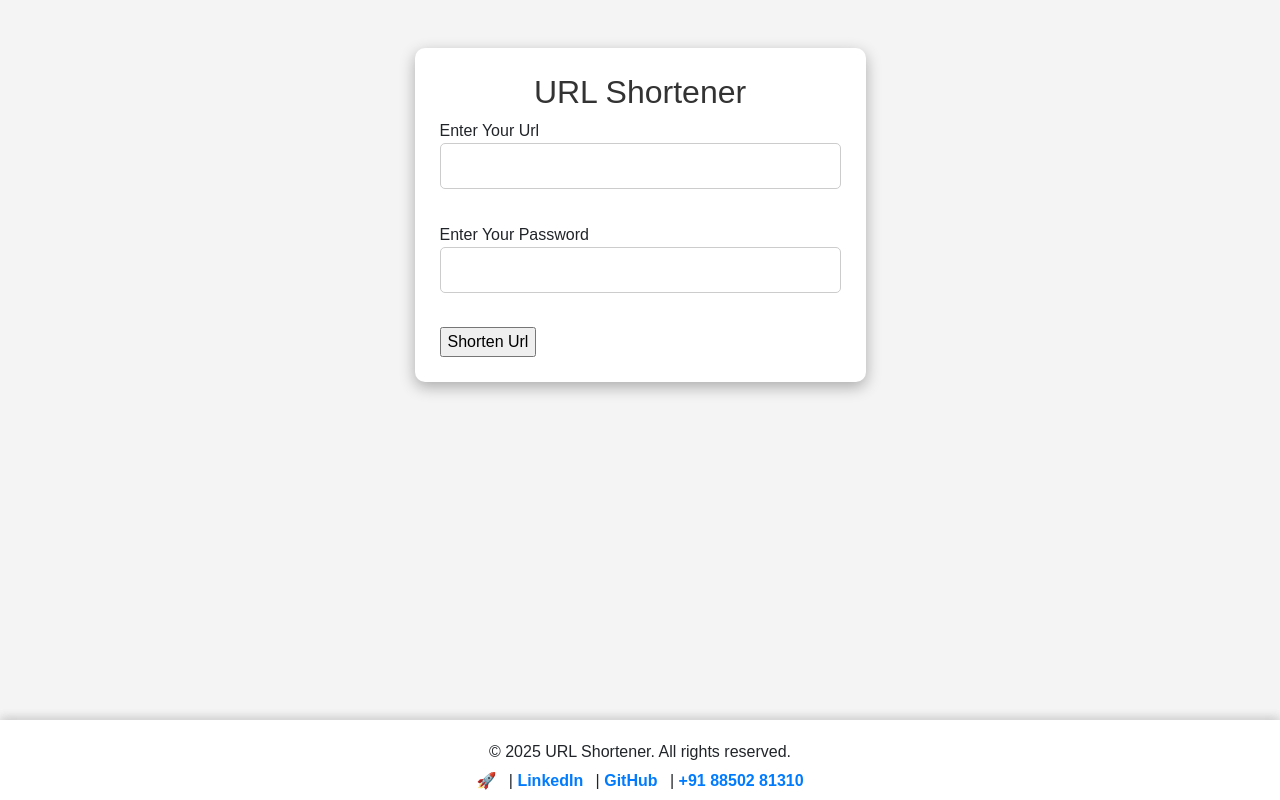
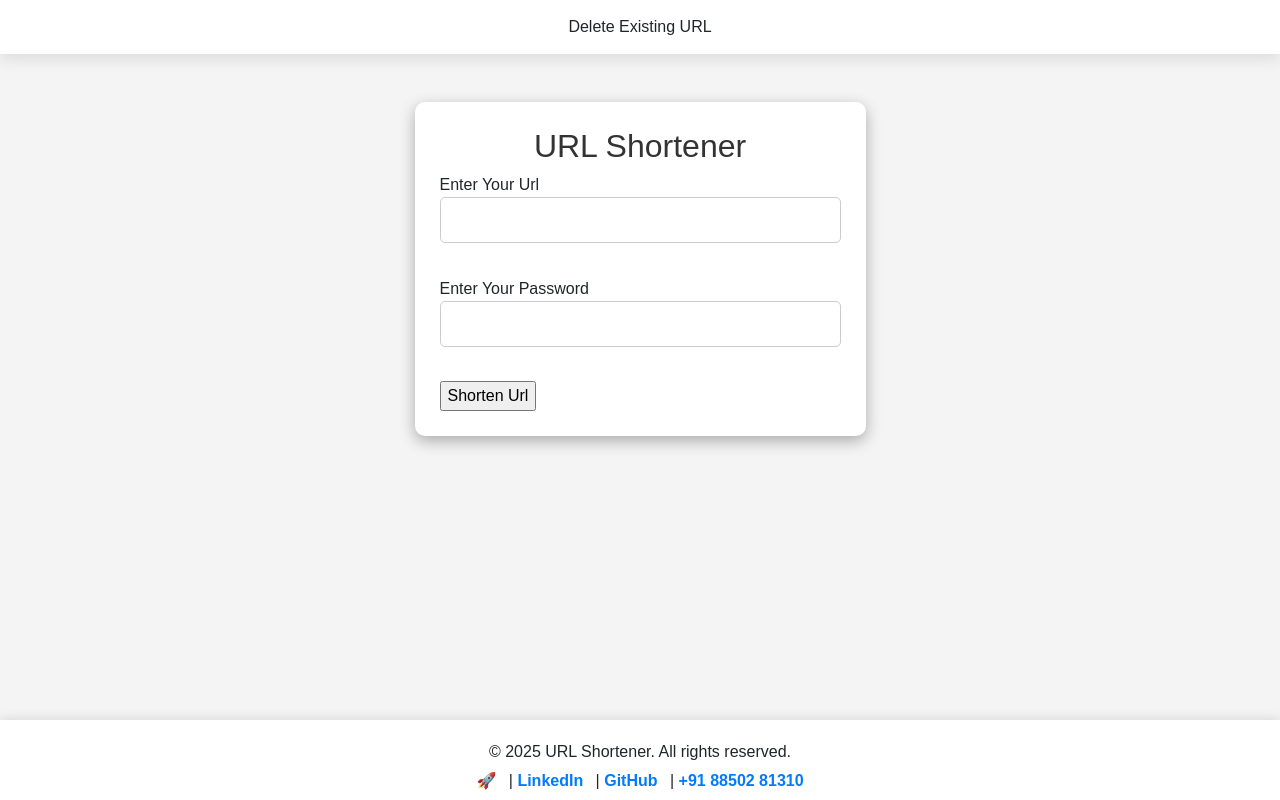
Before and after one commit to maazsiddiqui79/URL-Shortner-Python, a Flask app: page / in a window 1280 px wide. Run offline with Flask 3, Linux system fonts and the light colour scheme; some libraries are stand-ins or nearby versions.

Commit message:
Update index.html

```diff
--- a/api/templates/index.html
+++ b/api/templates/index.html
@@ -43,7 +43,15 @@
       width: 100%;
     }
 
-    header, footer {
+    header{
+      width: 100%;
+      text-align: center;
+      padding: 15px 0;
+      background-color: #ffffff;
+      box-shadow: 0 5px 15px rgba(0,0,0,0.1);
+    }
+
+    footer{
     height: 80px;
     width: 100%;
     position: absolute;
```
